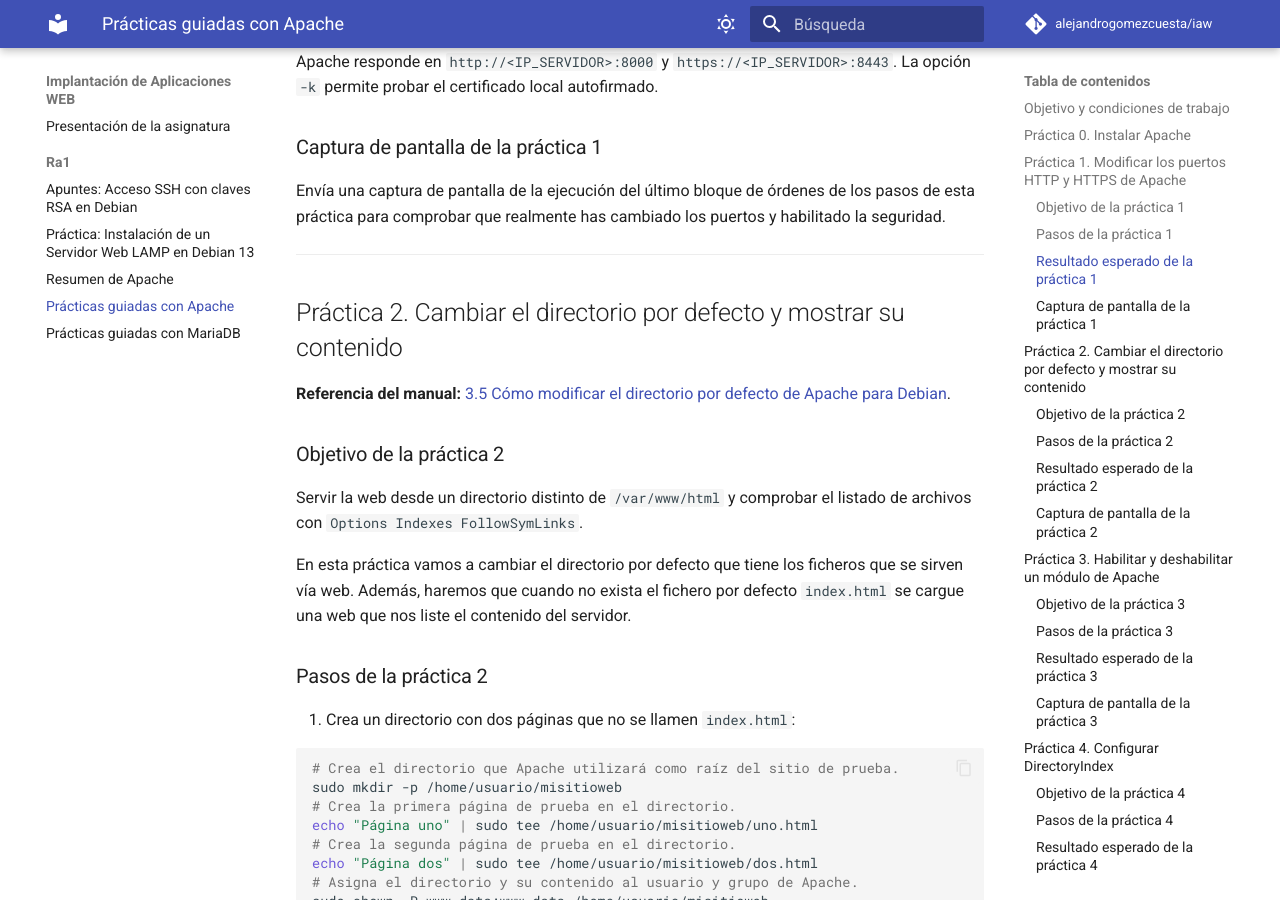
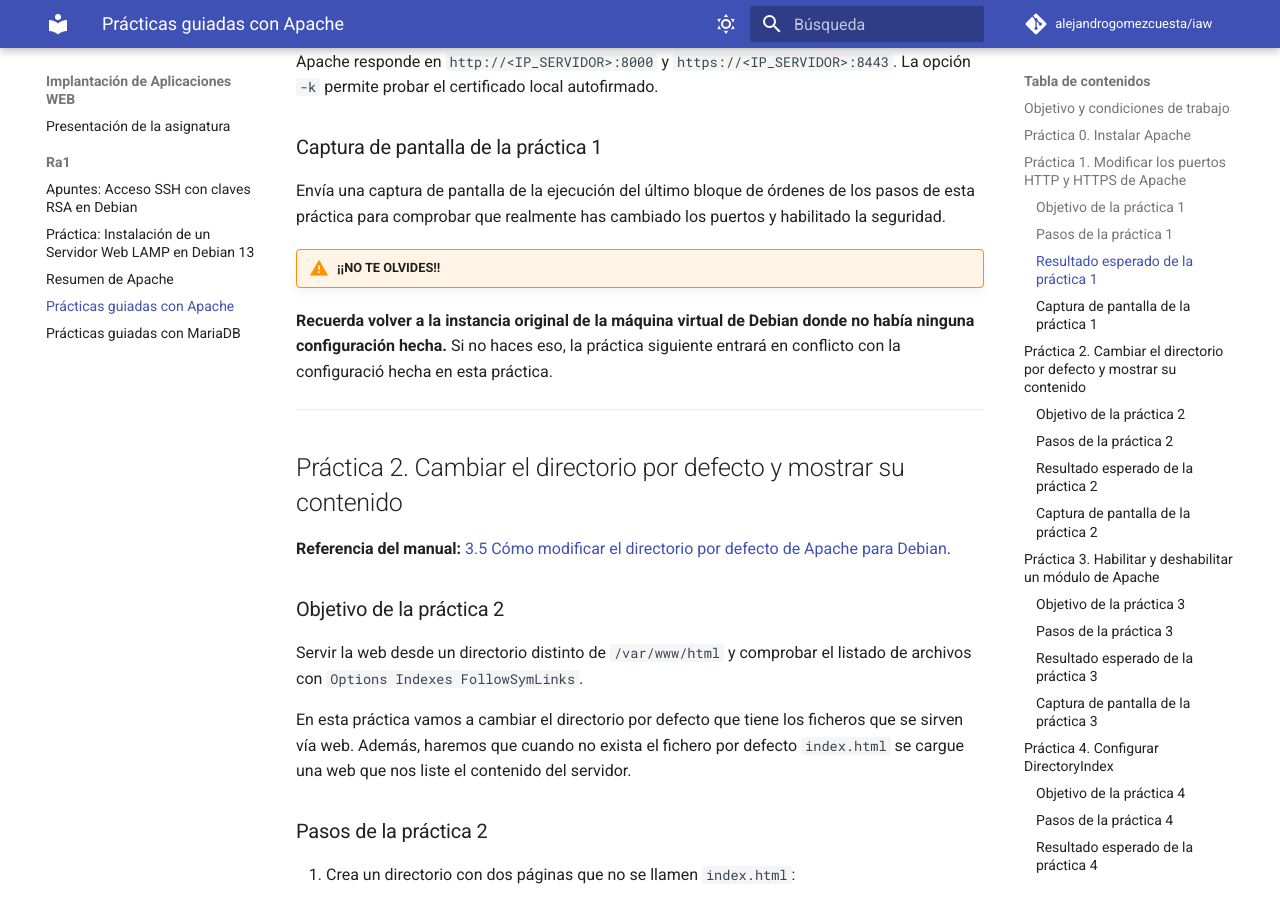
Before and after one commit to alejandrogomezcuesta/iaw, an MkDocs documentation site: the page built from docs/ra1/04-practicas-apache.md, in a window 1280 px wide and 900 px high, scrolled down 2839 px. Built offline with MkDocs 1.6.1 and Material for MkDocs 9.7.7, drawn with Linux system fonts in a browser that asks for light colours; comment, search, counter and statistics services are not loaded; some of the changed text lies outside the part shown.

Commit message:
warning de recuperar instancia original

````diff
--- a/docs/ra1/04-practicas-apache.md
+++ b/docs/ra1/04-practicas-apache.md
@@ -133,6 +133,10 @@ Apache responde en `http://<IP_SERVIDOR>:8000` y `https://<IP_SERVIDOR>:8443`. L
 
 Envía una captura de pantalla de la ejecución del último bloque de órdenes de los pasos de esta práctica para comprobar que realmente has cambiado los puertos y habilitado la seguridad.
 
+!!! warning "¡¡NO TE OLVIDES!!"
+   **Recuerda volver a la instancia original de la máquina virtual de Debian donde no había ninguna configuración hecha.**
+   Si no haces eso, la práctica siguiente entrará en conflicto con la configuració hecha en esta práctica.
+
 ---
 
 ## Práctica 2. Cambiar el directorio por defecto y mostrar su contenido
@@ -214,6 +218,11 @@ Apache muestra un listado del directorio con `uno.html` y `dos.html`, porque no
 ### Captura de pantalla de la práctica 2
 
 Envía una captura donde aparezca tu navegador web visualizando los dos ficheros `uno.html` y `dos.html`.
+
+!!! warning "¡¡NO TE OLVIDES!!"
+   **Recuerda volver a la instancia original de la máquina virtual de Debian donde no había ninguna configuración hecha.**
+   Si no haces eso, la práctica siguiente entrará en conflicto con la configuració hecha en esta práctica.
+
 
 ---
 
@@ -307,6 +316,11 @@ La captura de pantalla será ejecutar la siguiente orden y que se vea que `Locat
    curl -I http://127.0.0.1/antes.html
    ```
 
+!!! warning "¡¡NO TE OLVIDES!!"
+   **Recuerda volver a la instancia original de la máquina virtual de Debian donde no había ninguna configuración hecha.**
+   Si no haces eso, la práctica siguiente entrará en conflicto con la configuració hecha en esta práctica.
+
+
 ---
 
 ## Práctica 4. Configurar `DirectoryIndex`
@@ -378,6 +392,10 @@ Cuando `index.php` aparece primero, se muestra `Contenido PHP`. Cuando `index.ht
 ### Captura de pantalla de la práctica 4
 
 Deja `index.php` primero en la directiva `DirectoryIndex` y envía una captura del navegador al entrar en `http://<IP_SERVIDOR>/práctica4/` sin indicar el nombre de ningún archivo. En la captura debe verse `Contenido PHP`, que confirma que Apache carga `index.php` antes que `index.html`.
+
+!!! warning "¡¡NO TE OLVIDES!!"
+   **Recuerda volver a la instancia original de la máquina virtual de Debian donde no había ninguna configuración hecha.**
+   Si no haces eso, la práctica siguiente entrará en conflicto con la configuració hecha en esta práctica.
 
 ---
 
@@ -489,6 +507,9 @@ Envía el resultado de la ejecución de estas órdenes:
    # Solicita la portada del segundo dominio virtual.
    curl http://web2.com/
    ```
+!!! warning "¡¡NO TE OLVIDES!!"
+   **Recuerda volver a la instancia original de la máquina virtual de Debian donde no había ninguna configuración hecha.**
+   Si no haces eso, la práctica siguiente entrará en conflicto con la configuració hecha en esta práctica.
 
 ---
 
@@ -583,6 +604,10 @@ Envía el resultado de la ejecución de estas órdenes:
    curl http://127.0.0.1:8001/
    ```
 
+!!! warning "¡¡NO TE OLVIDES!!"
+   **Recuerda volver a la instancia original de la máquina virtual de Debian donde no había ninguna configuración hecha.**
+   Si no haces eso, la práctica siguiente entrará en conflicto con la configuració hecha en esta práctica.
+
 ---
 
 ## Práctica 7. Consultar los hosts virtuales activos
@@ -630,6 +655,10 @@ Incluye la salida de `apache2ctl -S`. Piensa  por qué un sitio disponible pero
    Práctica 7
    Un sitio disponible pero no habilitado no recibe peticiones porque...
    ```
+
+!!! warning "¡¡NO TE OLVIDES!!"
+   **Recuerda volver a la instancia original de la máquina virtual de Debian donde no había ninguna configuración hecha.**
+   Si no haces eso, la práctica siguiente entrará en conflicto con la configuració hecha en esta práctica.
 
 ---
 
@@ -703,6 +732,11 @@ La captura de pantalla corresponde al resultado de la ejecución de las órdenes
    # Recarga Apache solo después de obtener Syntax OK.
    sudo systemctl reload apache2
    ```
+
+!!! warning "¡¡NO TE OLVIDES!!"
+   **Recuerda volver a la instancia original de la máquina virtual de Debian donde no había ninguna configuración hecha.**
+   Si no haces eso, la práctica siguiente entrará en conflicto con la configuració hecha en esta práctica.
+
 ---
 
 ## Práctica 9. Ocultar la versión de Apache
@@ -758,6 +792,10 @@ Captura de pantalla de las últimas órdenes ejecutadas:
    # Muestra el intercambio detallado y filtra la cabecera Server.
    curl -Iv http://127.0.0.1/ 2>&1 | grep -i server
    ```
+!!! warning "¡¡NO TE OLVIDES!!"
+   **Recuerda volver a la instancia original de la máquina virtual de Debian donde no había ninguna configuración hecha.**
+   Si no haces eso, la práctica siguiente entrará en conflicto con la configuració hecha en esta práctica.
+
 
 ---
 
@@ -846,4 +884,7 @@ No mantengas `LogLevel debug` en un servidor de producción: genera mucho volume
 
 Envía una captura de pantalla donde se vean los logs con el nivel `LogLevel debug`.
 
+!!! warning "¡¡NO TE OLVIDES!!"
+   **Recuerda volver a la instancia original de la máquina virtual de Debian donde no había ninguna configuración hecha.**
+
 ---
````
